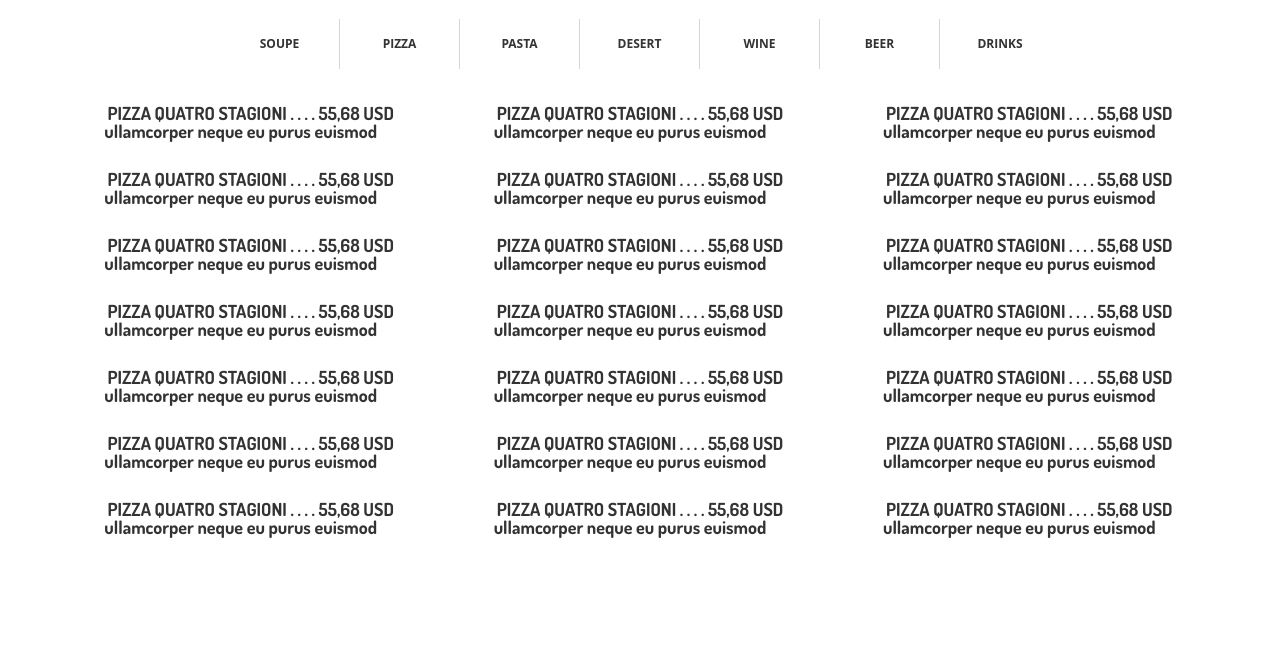
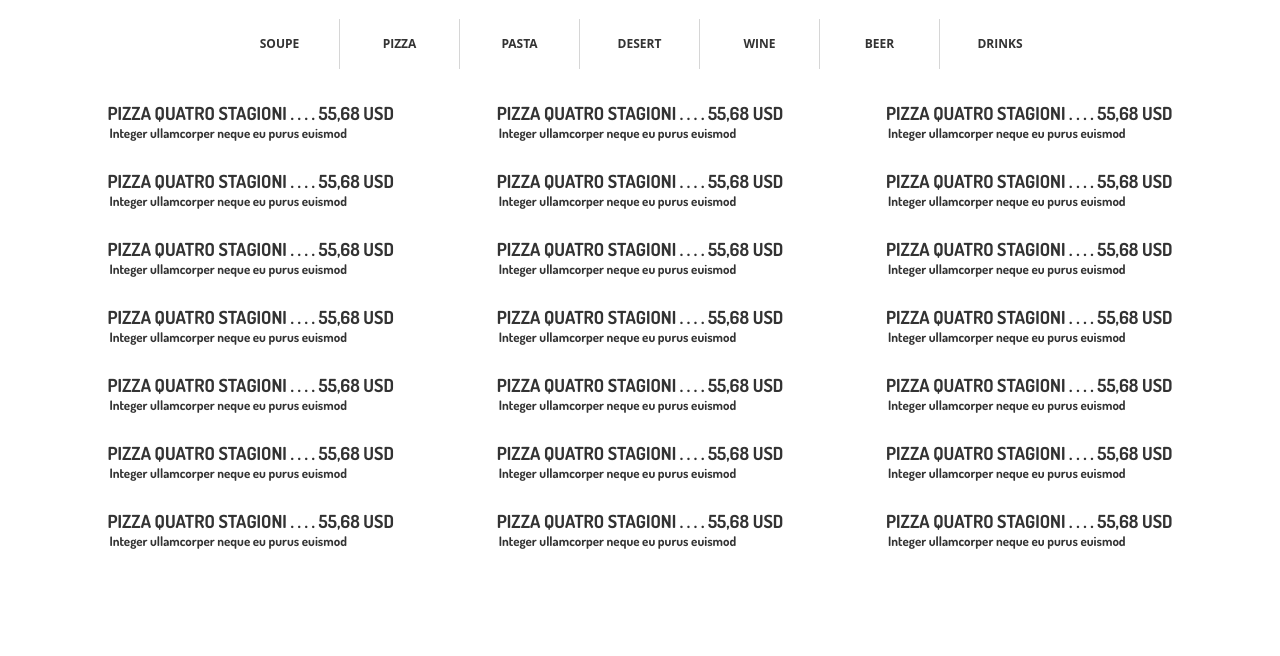
Before and after one commit to Larin13/HUNGRYPEOPLE, a plain HTML site: page index.html in a window 1280 px wide. Shown: the part 3700-4356 px from the top of the page. Drawn offline with nearby package versions, Linux system fonts and the light colour scheme; files that its build step writes are made by us from their sources; files whose address does not match are found by name.

Commit message:
change dishes menu

```diff
--- a/index.html
+++ b/index.html
@@ -246,87 +246,87 @@
             <div class="dishes__list">
                 <p class="dishes__item">
                     PIZZA QUATRO STAGIONI . . . . 55,68 USD<br>
-                    <span class="dishes__span">ullamcorper neque eu purus euismod</span>
+                    <span class="dishes__span">Integer ullamcorper neque eu purus euismod</span>
                 </p>
                 <p class="dishes__item">
                     PIZZA QUATRO STAGIONI . . . . 55,68 USD<br>
-                    <span class="dishes__span">ullamcorper neque eu purus euismod</span>
+                    <span class="dishes__span">Integer ullamcorper neque eu purus euismod</span>
                 </p>
                 <p class="dishes__item">
                     PIZZA QUATRO STAGIONI . . . . 55,68 USD<br>
-                    <span class="dishes__span">ullamcorper neque eu purus euismod</span>
+                    <span class="dishes__span">Integer ullamcorper neque eu purus euismod</span>
                 </p>
                 <p class="dishes__item">
                     PIZZA QUATRO STAGIONI . . . . 55,68 USD<br>
-                    <span class="dishes__span">ullamcorper neque eu purus euismod</span>
+                    <span class="dishes__span">Integer ullamcorper neque eu purus euismod</span>
                 </p>
                 <p class="dishes__item">
                     PIZZA QUATRO STAGIONI . . . . 55,68 USD<br>
-                    <span class="dishes__span">ullamcorper neque eu purus euismod</span>
+                    <span class="dishes__span">Integer ullamcorper neque eu purus euismod</span>
                 </p>
                 <p class="dishes__item">
                     PIZZA QUATRO STAGIONI . . . . 55,68 USD<br>
-                    <span class="dishes__span">ullamcorper neque eu purus euismod</span>
+                    <span class="dishes__span">Integer ullamcorper neque eu purus euismod</span>
                 </p>
                 <p class="dishes__item">
                     PIZZA QUATRO STAGIONI . . . . 55,68 USD<br>
-                    <span class="dishes__span">ullamcorper neque eu purus euismod</span>
+                    <span class="dishes__span">Integer ullamcorper neque eu purus euismod</span>
                 </p>
                 <p class="dishes__item">
                     PIZZA QUATRO STAGIONI . . . . 55,68 USD<br>
-                    <span class="dishes__span">ullamcorper neque eu purus euismod</span>
+                    <span class="dishes__span">Integer ullamcorper neque eu purus euismod</span>
                 </p>
                 <p class="dishes__item">
                     PIZZA QUATRO STAGIONI . . . . 55,68 USD<br>
-                    <span class="dishes__span">ullamcorper neque eu purus euismod</span>
+                    <span class="dishes__span">Integer ullamcorper neque eu purus euismod</span>
                 </p>
                 <p class="dishes__item">
                     PIZZA QUATRO STAGIONI . . . . 55,68 USD<br>
-                    <span class="dishes__span">ullamcorper neque eu purus euismod</span>
+                    <span class="dishes__span">Integer ullamcorper neque eu purus euismod</span>
                 </p>
                 <p class="dishes__item">
                     PIZZA QUATRO STAGIONI . . . . 55,68 USD<br>
-                    <span class="dishes__span">ullamcorper neque eu purus euismod</span>
+                    <span class="dishes__span">Integer ullamcorper neque eu purus euismod</span>
                 </p>
                 <p class="dishes__item">
                     PIZZA QUATRO STAGIONI . . . . 55,68 USD<br>
-                    <span class="dishes__span">ullamcorper neque eu purus euismod</span>
+                    <span class="dishes__span">Integer ullamcorper neque eu purus euismod</span>
                 </p>
                 <p class="dishes__item">
                     PIZZA QUATRO STAGIONI . . . . 55,68 USD<br>
-                    <span class="dishes__span">ullamcorper neque eu purus euismod</span>
+                    <span class="dishes__span">Integer ullamcorper neque eu purus euismod</span>
                 </p>
                 <p class="dishes__item">
                     PIZZA QUATRO STAGIONI . . . . 55,68 USD<br>
-                    <span class="dishes__span">ullamcorper neque eu purus euismod</span>
+                    <span class="dishes__span">Integer ullamcorper neque eu purus euismod</span>
                 </p>
                 <p class="dishes__item">
                     PIZZA QUATRO STAGIONI . . . . 55,68 USD<br>
-                    <span class="dishes__span">ullamcorper neque eu purus euismod</span>
+                    <span class="dishes__span">Integer ullamcorper neque eu purus euismod</span>
                 </p>
                 <p class="dishes__item">
                     PIZZA QUATRO STAGIONI . . . . 55,68 USD<br>
-                    <span class="dishes__span">ullamcorper neque eu purus euismod</span>
+                    <span class="dishes__span">Integer ullamcorper neque eu purus euismod</span>
                 </p>
                 <p class="dishes__item">
                     PIZZA QUATRO STAGIONI . . . . 55,68 USD<br>
-                    <span class="dishes__span">ullamcorper neque eu purus euismod</span>
+                    <span class="dishes__span">Integer ullamcorper neque eu purus euismod</span>
                 </p>
                 <p class="dishes__item">
                     PIZZA QUATRO STAGIONI . . . . 55,68 USD<br>
-                    <span class="dishes__span">ullamcorper neque eu purus euismod</span>
+                    <span class="dishes__span">Integer ullamcorper neque eu purus euismod</span>
                 </p>
                 <p class="dishes__item">
                     PIZZA QUATRO STAGIONI . . . . 55,68 USD<br>
-                    <span class="dishes__span">ullamcorper neque eu purus euismod</span>
+                    <span class="dishes__span">Integer ullamcorper neque eu purus euismod</span>
                 </p>
                 <p class="dishes__item">
                     PIZZA QUATRO STAGIONI . . . . 55,68 USD<br>
-                    <span class="dishes__span">ullamcorper neque eu purus euismod</span>
+                    <span class="dishes__span">Integer ullamcorper neque eu purus euismod</span>
                 </p>
                 <p class="dishes__item">
                     PIZZA QUATRO STAGIONI . . . . 55,68 USD<br>
-                    <span class="dishes__span">ullamcorper neque eu purus euismod</span>
+                    <span class="dishes__span">Integer ullamcorper neque eu purus euismod</span>
                 </p>
             </div>
         </div>
--- a/sass/main.scss
+++ b/sass/main.scss
@@ -958,7 +958,8 @@ input[type="number"]::-webkit-inner-spin-button {
 
 .dishes__span{
   font-weight: normal;
-  margin-left: -20px;
+  margin-left: -45px;
+  font-size: 13px;
 
 }
 
```
Also changed, not shown: sass/main.css, 1 other file.
